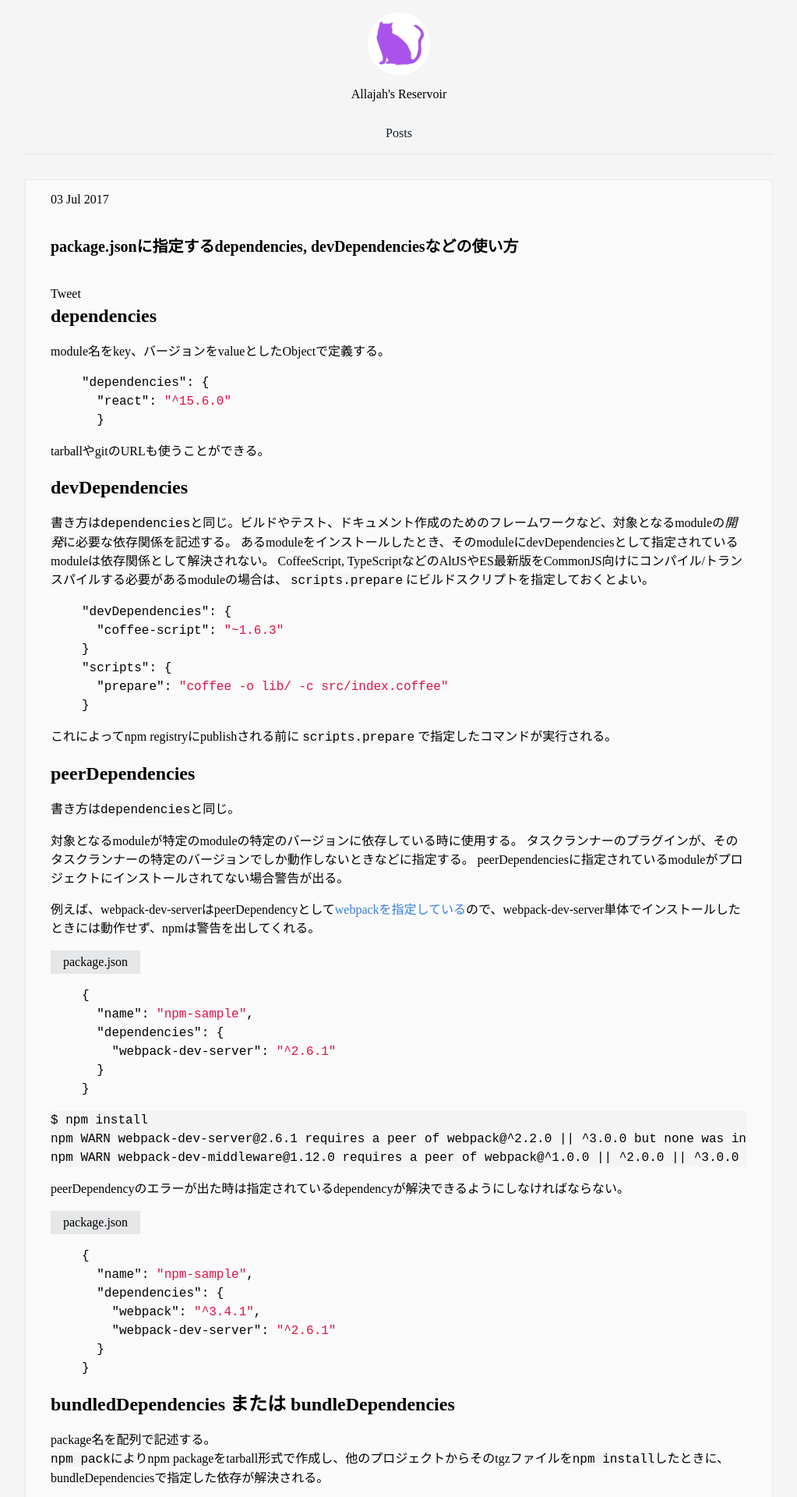
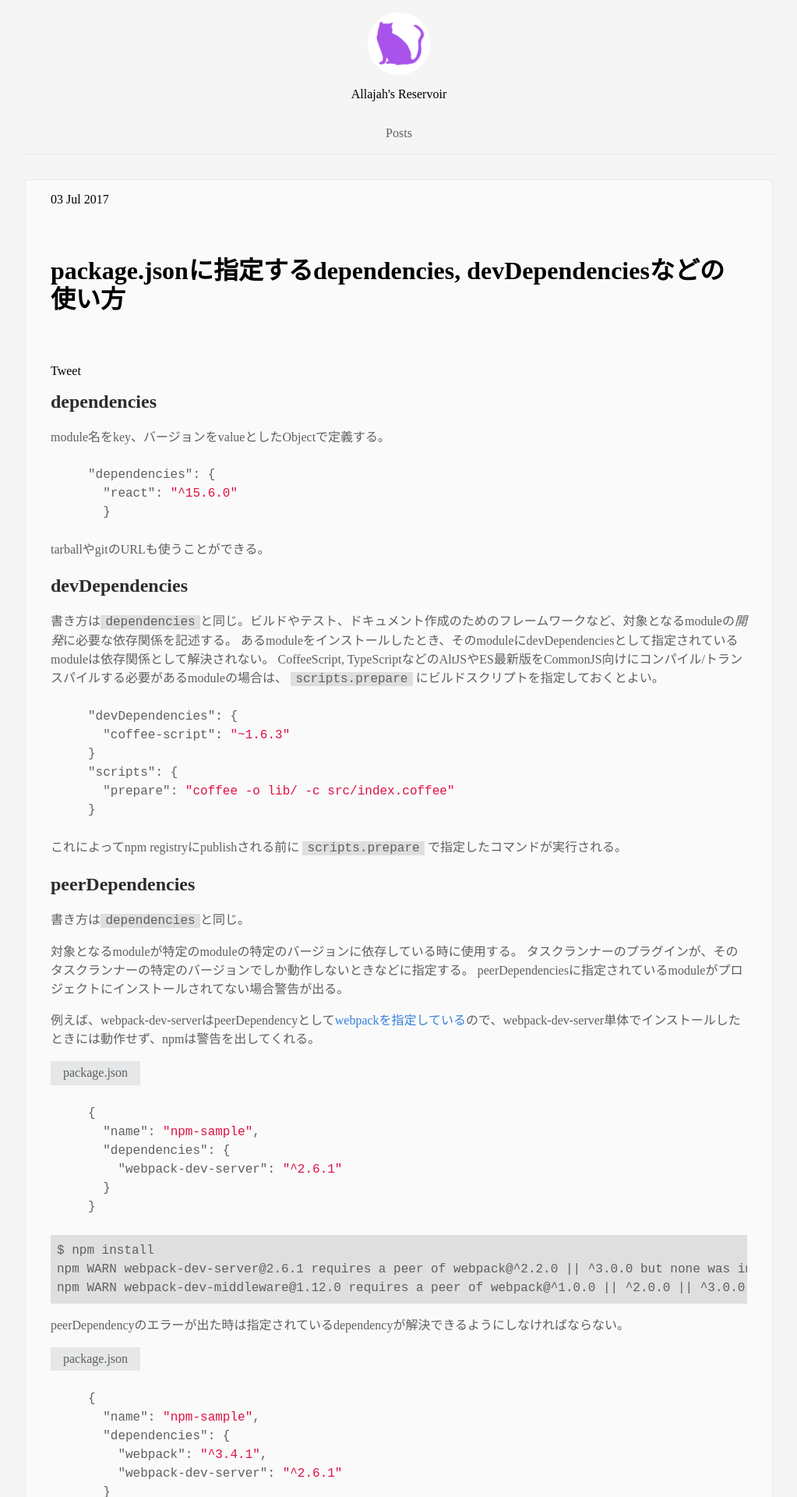
Before and after one commit to arayaryoma/reservoir.allajah.com, a Jekyll site: the page built from _posts/2017-07-03-package-json-dependencies.markdown, in a window 1280 px wide. Shown: the top 1920 px of the page at 78% size, without its empty margins (128-1151 px from the left). Built offline with Jekyll 4.4.1, drawn with Linux system fonts in a browser that asks for light colours; nearby versions of some CDN libraries; comment, search, counter and statistics services are not loaded.

Commit message:
:art: Modify styles

```diff
--- a/_sass/_footer.scss
+++ b/_sass/_footer.scss
@@ -1,5 +1,17 @@
-.footer{
+.footer {
+  display: flex;
+  justify-content: center;
+  margin: 0.7em 0;
+
   &-sns {
     font-size: 24px;
+    a {
+      padding: 0 0.4em;
+      color: $sub-text-color;
+
+      &:hover {
+        opacity: 0.5;
+      }
+    }
   }
 }
--- a/_sass/_style.scss
+++ b/_sass/_style.scss
@@ -1,6 +1,6 @@
 $bg-color: #F5F5F5;
 $border-color: #E5E7E9;
-$main-text-color: #17202A;
+$main-text-color: #5F5F5F;
 $sub-text-color: lighten($main-text-color, 30%);
 
 html {
@@ -55,21 +55,8 @@
   margin: 0;
 }
 
-.footer {
-  display: flex;
-  justify-content: center;
-  margin-top: 0.7em;
-
-  &-sns {
-    a {
-      padding: 0 0.4em;
-      color: $sub-text-color;
-
-      &:hover {
-        opacity: 0.5;
-      }
-    }
-  }
+h2 {
+ margin: 0.5em 0;
 }
 
 .site-title {
@@ -83,7 +70,6 @@
 }
 
 .page-title {
-  font-size: 1.25rem;
   margin: 2em 0;
 }
 
@@ -125,6 +111,10 @@
 /* Markdown styles */
 .markdown-body {
   line-height: 1.5;
+  color: $main-text-color;
+  h2 {
+    color: darken($main-text-color, 20%);
+  }
 
   a {
     text-decoration: none;
@@ -134,6 +124,7 @@
   pre {
     margin: 0;
     overflow: auto;
+    padding: 0.5em;
   }
 
   & > blockquote {
@@ -174,5 +165,12 @@
     margin: 0;
     background: $border-color;
   }
+
+  code.highlighter-rouge {
+    padding: 0 0.4em;
+  }
+  .highlighter-rouge {
+    background: lighten($main-text-color, 50%)
+  }
 }
 /* end Markdown styles */
```
